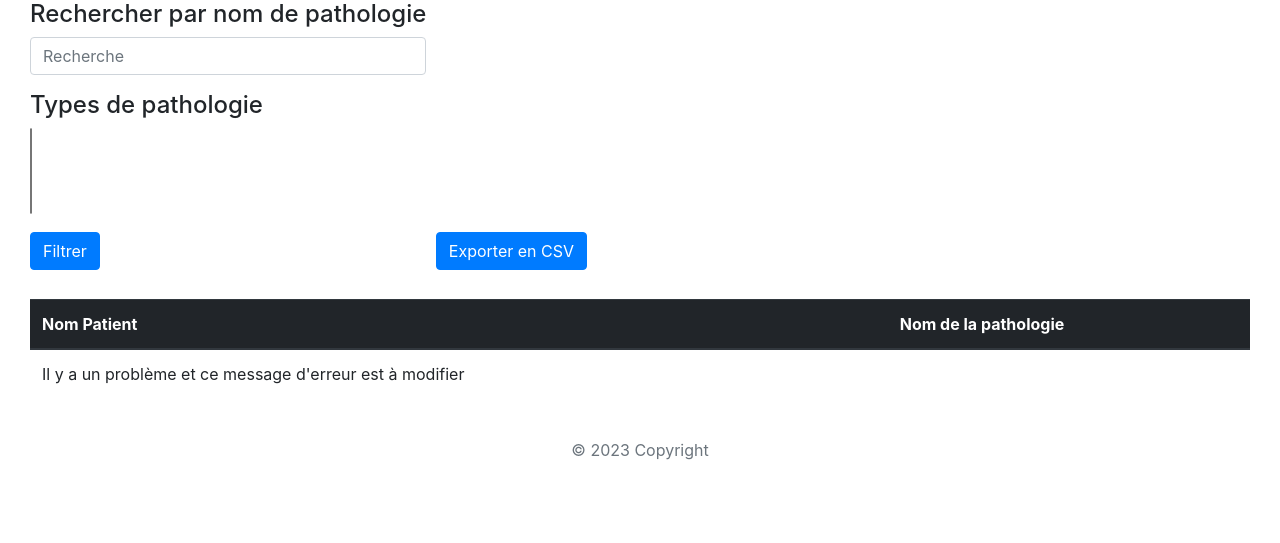
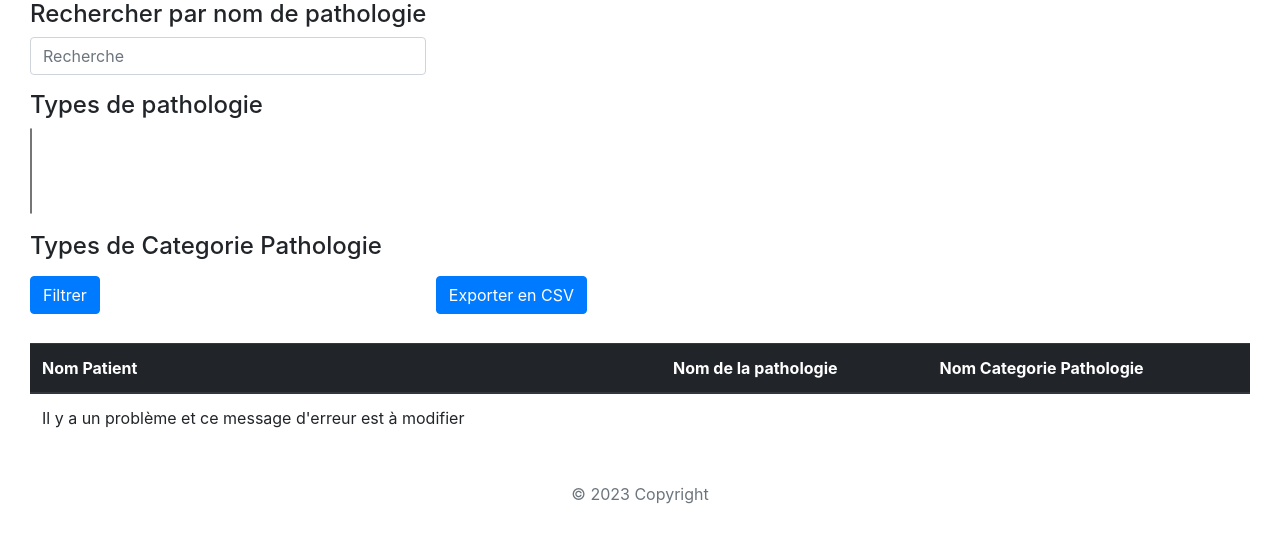
Before and after one commit to lucas-besson/S3.01-Misson-2, a Flask app: page /visualisation/filtre/show in a window 1280 px wide. Shown: the part 66-609 px from the top of the page. Run offline with Flask 3, Linux system fonts and the light colour scheme; data that the repository does not hold is empty; some libraries are stand-ins or nearby versions.

Commit message:
Ajout filtre par Categorie Pathologie

```diff
--- a/controllers/filtre.py
+++ b/controllers/filtre.py
@@ -11,21 +11,26 @@
 
 @filtre.route('/visualisation/filtre/show')
 def show_filtre():
-    filter_word = session.get('filtrer_word', None)
+    filter_word = session.get('filter_word', None)
     types = session.get('types', None)
-    items_filtre = filtrer_patients(filter_word, types)
+    filter_types = session.get('filter_types', None)
+    items_filtre = filtrer_patients(filter_word, types, filter_types)
     types = pathologie_find()
-    return render_template('/visualisation/filtre_patient.html', items_filtre=items_filtre, types=types)
+    filter_types = patholoige_find_categories()
+    return render_template('/visualisation/filtre_patient.html', items_filtre=items_filtre, types=types, filter_types=filter_types)
 
 @filtre.route('/visualisation/filtre/download', methods=['POST'])
 def export_csv():
-    filter_word = session.get('filtrer_word', None)
+    filter_word = session.get('filter_word', None)
     types = session.get('types', None)
-    temp = filtrer_patients(filter_word, types)
+    filter_types = session.get('filter_types', None)
+    temp = filtrer_patients(filter_word, types, filter_types)
+    print("je suis ici")
+    print(temp)
 
-    csv_data = "nom;nomPathologie\n"
+    csv_data = "nom;nomPathologie;nomCategoriePathologie\n"
     for i in temp:
-        csv_data += i['nom'] + ";" + i['nomPathologie'] + "\n"
+        csv_data += i['nom'] + ";" + i['nomPathologie'] + ";"+ i['nomCategoriePathologie'] + "\n"
 
     with open("patient.csv", "w") as csv_file:
         csv_file.write(csv_data)
@@ -36,10 +41,11 @@
 def filtrer_send():
     filter_word = request.form.get('filter_word', None)
     types = request.form.getlist('types', None)
+    filter_types = request.form.getlist('filter_types', None)
     if filter_word or filter_word == "":
         if len(filter_word) > 1:
             if filter_word.isalpha():
-                session['filtrer_word'] = filter_word
+                session['filter_word'] = filter_word
             else:
                 flash(u'Votre mot recherché doit uniquement être composé de lettres')
         else:
@@ -48,13 +54,16 @@
             else:
                 session.pop('filtrer_word', None)
     if types and types != []:
-        #print(f"types: {types}")
         if all(number.isdecimal() for number in types):
             session["types"] = types
+    if filter_types and filter_types != []:
+        if all(number.isdecimal() for number in types):
+            session["filter_types"] = filter_types
     return redirect('/visualisation/filtre/show')
 
 @filtre.route('/visualisation/filtre/suppr', methods=['POST'])
 def filtrer_suppr():
-    session.pop('filtrer_word', None)
+    session.pop('filter_word', None)
     session.pop('types', None)
+    session.pop('filter_types', None)
     return redirect('/visualisation/filtre/show')
--- a/models/dao_filtre.py
+++ b/models/dao_filtre.py
@@ -3,17 +3,18 @@
 
 from connexion_db import get_db
 
-def filtrer_patients(filter_word, types):
+def filtrer_patients(filter_word, types, filter_types):
     connection = get_db()
     cursor = connection.cursor()
-    sql = '''SELECT nom, nomPathologie
+    sql = '''SELECT nom, nomPathologie, nomCategoriePathologie
              FROM Patient
-             INNER JOIN estMaladeDe emd on Patient.idPatient = emd.idPatient
-             INNER JOIN Pathologie P on emd.idPathologie = P.idPathologie'''
+             INNER JOIN estMaladeDe emd ON Patient.idPatient = emd.idPatient
+             INNER JOIN Pathologie P ON emd.idPathologie = P.idPathologie
+             INNER JOIN categoriePathologie cP ON P.idCategoriePathologie = cP.idCategoriePathologie'''
     list_param = []
     condition_and = ""
 
-    if filter_word or types:
+    if filter_word or types or filter_types:
         sql = sql + " WHERE "
 
     if filter_word:
@@ -32,6 +33,18 @@
             list_param.append(item)
         sql = sql + ")"
 
+    if filter_types:
+        if filter_word or types:
+            condition_and = " AND "
+        sql = sql + condition_and + "("
+        last_item = filter_types[-1]
+        for item in filter_types:
+            sql = sql + " cP.idCategoriePathologie = %s "
+            if item != last_item:
+                sql = sql + " OR "
+            list_param.append(item)
+        sql = sql + ")"
+
     tuple_sql = tuple(list_param)
     cursor.execute(sql, tuple_sql)
     return cursor.fetchall()
--- a/models/dao_pathologie.py
+++ b/models/dao_pathologie.py
@@ -57,3 +57,14 @@
         return True
     except ValueError:
         abort(400, 'error requete pathologie_add')
+
+
+def patholoige_find_categories():
+    connection = get_db()
+    try:
+        cursor = connection.cursor()
+        sql = ''' SELECT idCategoriePathologie,nomCategoriePathologie FROM categoriePathologie ORDER BY idCategoriePathologie DESC '''
+        cursor.execute(sql)
+        return cursor.fetchall()
+    except ValueError:
+        abort(400, 'error requete pathologie_find_categories')
--- a/templates/visualisation/filtre_patient.html
+++ b/templates/visualisation/filtre_patient.html
@@ -6,7 +6,6 @@
 {% block body %}
     <div class="container-fluid">
         <form method="post" action="/visualisation/filtre/send" style="display: inline-block">
-
             <div class="form-group">
                 <h4>Rechercher par nom de pathologie</h4>
                 <input name="filter_word" type="text" placeholder="Recherche" size="10" class="form-control"
@@ -27,9 +26,23 @@
                 </select>
             </div>
             {% endif %}
+             {% if filter_types is defined %}
+                <div class="form-group">
+                    <h4>Types de Categorie Pathologie</h4>
+                    {% for item_filtre in filter_types %}
+                    <input type="checkbox" name="filter_types" value="{{ item_filtre.idCategoriePathologie }}"
+                           {% set id_item = item_filtre.idCategoriePathologie | string %}
+                           {% if session['filter_types'] %}
+                               {{ ' checked ' if (id_item in session['filter_types']) else '' }}
+                           {% endif %}
+                        >  {{ item_filtre.nomCategoriePathologie }}
+                        <br/>
+                    {% endfor %}
+                </div>
+            {% endif %}
             <button type="submit" class="btn btn-primary" style="display: inline-block;">Filtrer</button><br><br>
         </form>
-        {% if session['filtrer_word'] or session['types']%}
+        {% if session['filter_word'] or session['types'] or session['filter_types']%}
         <form action="/visualisation/filtre/suppr" style="display: inline-block; margin: 5px;" method="post">
             <button class="btn btn-primary">Supprimer filtre</button><br><br>
         </form>
@@ -42,6 +55,7 @@
                 <tr>
                     <th>Nom Patient</th>
                     <th>Nom de la pathologie</th>
+                    <th>Nom Categorie Pathologie</th>
                 </tr>
             </thead>
             <tbody>
@@ -50,6 +64,7 @@
                     <tr>
                         <td>{{ ligne.nom }}</td>
                         <td>{{ ligne.nomPathologie }}</td>
+                        <td>{{ ligne.nomCategoriePathologie }}</td>
                     </tr>
                     {% endfor %}
                 {% else %}
```
Also changed, not shown: controllers/pathologie.py (line endings or trailing spaces).
